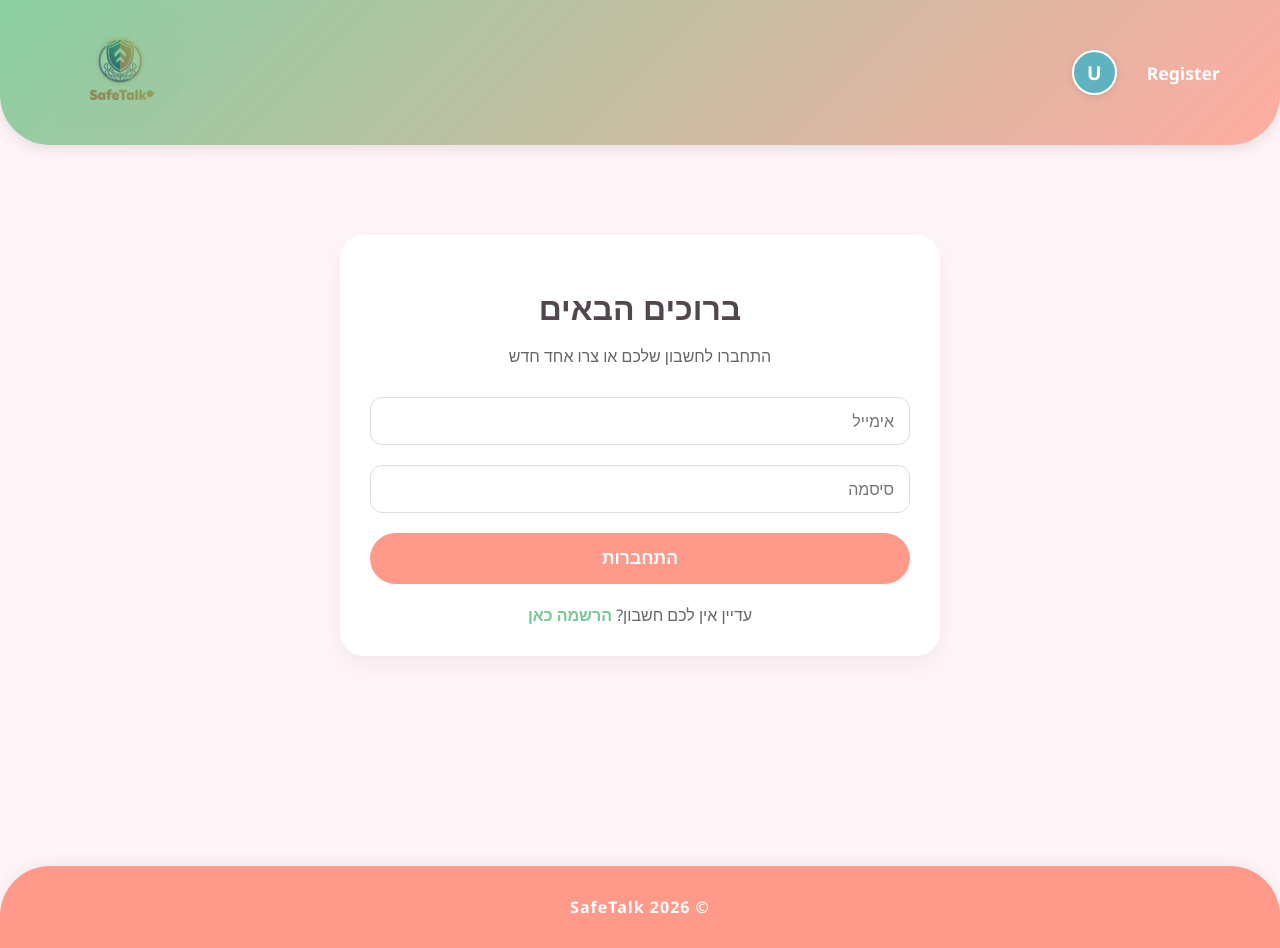
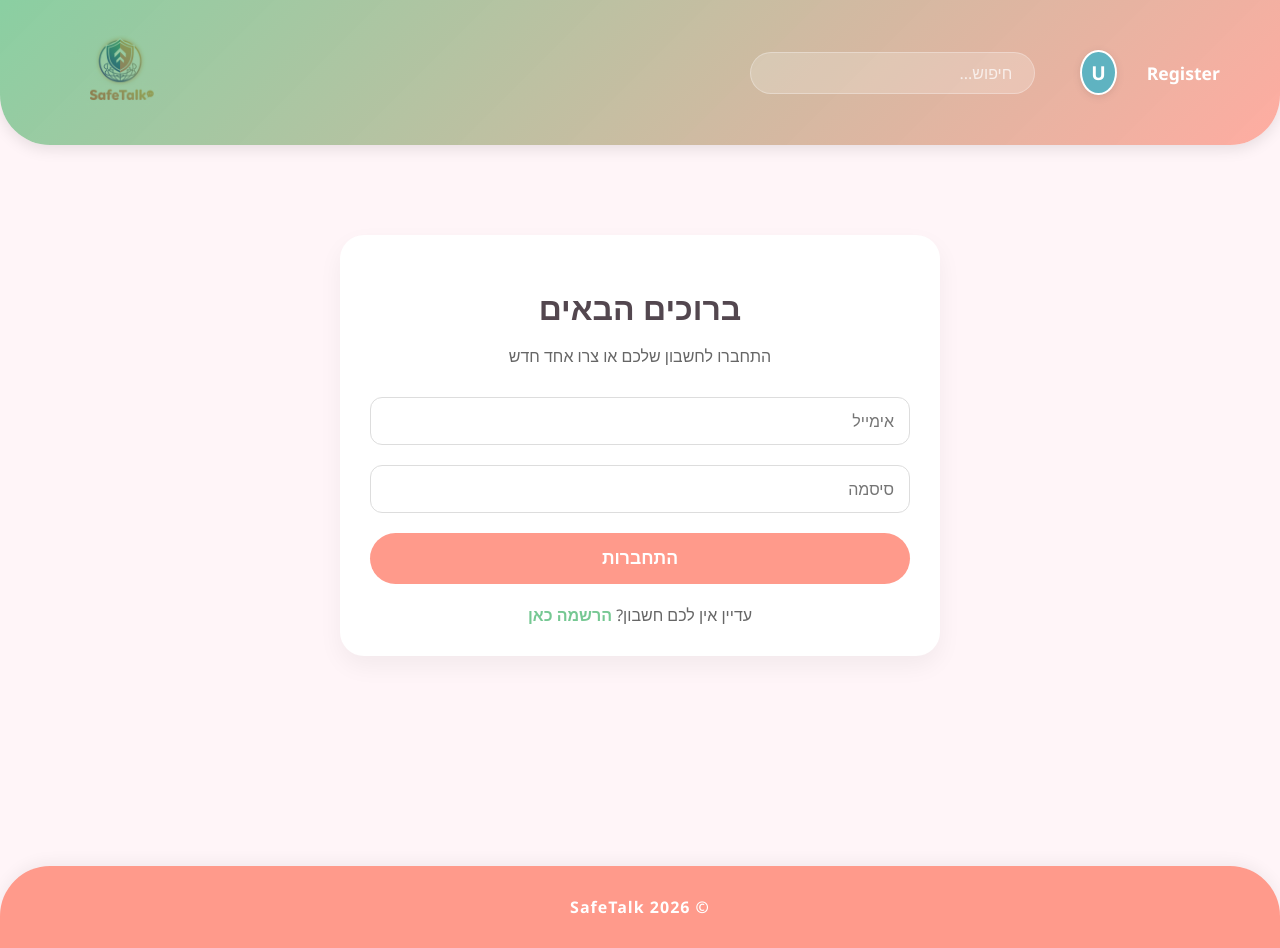
Before and after one commit to YochevedPhilip/safe-web-forum, a React (Vite) app in the folder client/: page /login in a window 1280 px wide. Built offline with nearby package versions, Linux system fonts and the light colour scheme; no server answers.

Commit message:
עיצוב מחדש של הפוסטים והוספת ריווחים

```diff
--- a/client/src/App.jsx
+++ b/client/src/App.jsx
@@ -15,13 +15,13 @@ import "./styles/global.css";
 import logo from "./assets/logo.png";
 
 import { AuthContext } from "./context/AuthContext.jsx";
-
+import { useState } from "react";
 function AppLayout() {
   const { user, logout } = useContext(AuthContext);
+  const [searchQuery, setSearchQuery] = useState("");
   const navigate = useNavigate();
   const location = useLocation();
   const pathname = location.pathname;
-
   const username = user?.username || localStorage.getItem("username") || "User";
 
   return (
@@ -50,28 +50,43 @@ function AppLayout() {
               Logout
             </button>
           )}
-
            {/* אווטאר */}
            <div className={styles.avatar} title={username}>
             {username.charAt(0).toUpperCase()}
+          </div>
+
+          <div className={styles.searchContainer}>
+  <input
+    type="text"
+    placeholder="חיפוש..."
+    className={styles.searchInput}
+    value={searchQuery} // מחבר את מה שרואים לזיכרון
+    onChange={(e) => setSearchQuery(e.target.value)} // מעדכן את הזיכרון בכל הקלדה
+  />
 </div>
         </nav>
       </header>
 
       {/* Main */}
       <main className={styles.main}>
+      <main className={styles.main}>
   <Routes>
-          <Route path="/" element={user ? <Home /> : <Navigate to="/login" />} />
+    {/* דף הבית - מקבל חיפוש */}
+    <Route path="/" element={user ? <Home searchQuery={searchQuery} /> : <Navigate to="/login" />} />
+
     <Route path="/login" element={<Login />} />
     <Route path="/register" element={<Register />} />
-          <Route path="/topics/:topicId" element={<TopicPage />} />
+
+    {/* דף נושא - השארנו רק שורה אחת שמעבירה את החיפוש */}
+    <Route path="/topics/:topicId" element={<TopicPage searchQuery={searchQuery} />} />
+
     <Route path="/topics/:topicId/create-post" element={<CreatePost />} />
     <Route path="/post-published" element={<PostPublished />} />
     <Route path="/error" element={<ErrorPost />} />
     <Route path="/posts/:postId" element={<PostPage />} />
     <Route path="/posts/:postId/comments" element={<PostPage />} />
-
   </Routes>
+</main>
       </main>
 
       {/* Footer */}
@@ -86,6 +101,7 @@ export default function App() {
   return (
     <BrowserRouter>
       <AppLayout />
+
     </BrowserRouter>
   );
 }
--- a/client/src/components/PostCard.jsx
+++ b/client/src/components/PostCard.jsx
@@ -1,5 +1,5 @@
 import PropTypes from "prop-types";
-
+import "../styles/global.css";
 export default function PostCard({ post, onOpen, onToggleLike }) {
   const postId = String(post.id ?? post._id);
 
--- a/client/src/pages/TopicPage.jsx
+++ b/client/src/pages/TopicPage.jsx
@@ -6,11 +6,10 @@ import PostCard from "../components/PostCard";
 import { topicsService } from "../services/topicsService";
 import { postsService } from "../services/postsService";
 import { likesService } from "../services/likesService";
-
+import styles from "../styles/App.module.css";
 const LIMIT = 10;
 
-const TopicPage = ({ searchQuery }) => {
-  const { topicId } = useParams();
+const TopicPage = ({ searchQuery = "" }) => {  const { topicId } = useParams();
   const navigate = useNavigate();
 
   const [topicTitle, setTopicTitle] = useState("");
@@ -146,9 +145,13 @@ const TopicPage = ({ searchQuery }) => {
 
           {!searchQuery && hasMore && (
             <div className="load-more-wrapper">
-              <button className="btn-mint" onClick={loadMore} disabled={loadingMore}>
-                {loadingMore ? "טוען עוד..." : "טען פוסטים נוספים"}
-              </button>
+              <button
+  className={styles['btn-mint']} // בגלל שיש מקף בשם, משתמשים בסוגריים מרובעים
+  onClick={loadMore}
+  disabled={loadingMore}
+>
+  {loadingMore ? "טוען עוד..." : "טען פוסטים נוספים"}
+</button>
             </div>
           )}
         </>
--- a/client/src/styles/App.module.css
+++ b/client/src/styles/App.module.css
@@ -40,9 +40,16 @@
   font-weight: 600;
   cursor: pointer;
   transition: all 0.3s ease;
+
+  /* --- הוספת השורות הבאות כדי לסדר את כפתור ה-Logout --- */
+  background: none;    /* מבטל רקע אפור */
+  border: none;        /* מבטל מסגרת */
+  padding: 0;          /* מבטל מרווח פנימי */
+  font-family: inherit; /* משתמש בפונט של האתר */
+  outline: none;       /* מבטל מסגרת כחולה בלחיצה */
 }
 
-/* אפקט קו תחתון ב-hover */
+/* אפקט קו תחתון ב-hover - עובד עכשיו גם על הכפתור וגם על הקישורים */
 .appLink::after {
   content: '';
   position: absolute;
@@ -61,7 +68,6 @@
 .appLink:hover {
   opacity: 0.8;
 }
-
 /* Avatar בצד ה־Nav */
 .avatar {
   width: 45px;
@@ -161,3 +167,94 @@
   bottom: 0;
   z-index: 1000;
 }
+.searchContainer {
+  display: flex;
+  align-items: center;
+  background-color: rgba(255, 255, 255, 0.2); /* שקיפות עדינה על רקע התפריט */
+  border-radius: 50px;
+  padding: 8px 20px;
+  flex: 0 1 350px; /* רוחב השורה */
+  border: 1px solid rgba(255, 255, 255, 0.3);
+  transition: all 0.3s ease;
+  margin: 0 15px;
+}
+
+.searchContainer:focus-within {
+  background-color: rgba(255, 255, 255, 0.9); /* הופך ללבן אטום כשלוחצים */
+  box-shadow: 0 4px 15px rgba(0, 0, 0, 0.1);
+  transform: translateY(-1px);
+}
+
+.searchInput {
+  border: none;
+  background: transparent;
+  width: 100%;
+  color: white; /* טקסט לבן כשהוא על הרקע הצבעוני */
+  font-family: inherit;
+  font-size: 1rem;
+  outline: none;
+}
+
+/* שינוי צבע ה-Placeholder (הטקסט הרמז) */
+.searchInput::placeholder {
+  color: rgba(255, 255, 255, 0.7);
+}
+
+.searchContainer:focus-within .searchInput {
+  color: var(--luxury-dark); /* טקסט כהה כשהרקע הופך ללבן */
+}
+
+.searchContainer:focus-within .searchInput::placeholder {
+  color: #aaa;
+}
+
+.searchIcon {
+  font-size: 1.1rem;
+  opacity: 0.7;
+  cursor: default;
+}
+.topicsGrid {
+  display: grid;
+  grid-template-columns: repeat(auto-fill, minmax(300px, 1fr));
+  gap: 25px;
+  margin-top: 30px;
+}
+.btn-mint {
+  background-color: #4fd1c5;
+  color: white;
+  border: none;
+  /* הקטנו מ-12px/24px ל-8px/18px */
+  padding: 8px 18px;
+  border-radius: 50px;
+  /* הקטנו את הפונט מ-1.1rem ל-0.9rem */
+  font-size: 0.9rem;
+  font-weight: 600;
+  cursor: pointer;
+  transition: all 0.3s ease;
+  box-shadow: 0 2px 4px rgba(0, 0, 0, 0.1); /* צל עדין יותר */
+}
+
+.btn-mint:hover {
+  background-color: #38b2ac;
+  transform: translateY(-1px); /* קפיצה קטנה יותר */
+  box-shadow: 0 4px 8px rgba(0, 0, 0, 0.12);
+}
+.btn-mint:disabled {
+  background-color: #cbd5e0;
+  cursor: not-allowed;
+}/* מרווח בין הפוסטים בתוך הרשימה */
+.posts-stack {
+  display: flex;
+  flex-direction: column;
+  gap: 30px; /* זה מה שיוצר את המרחק בין פוסט לפוסט */
+  margin-top: 30px;
+  margin-bottom: 50px;
+}
+
+/* אופציונלי: הוספת רווח נוסף לכותרת העמוד */
+.page-header {
+  display: flex;
+  justify-content: space-between;
+  align-items: center;
+  margin-bottom: 30px;
+}
--- a/client/src/styles/global.css
+++ b/client/src/styles/global.css
@@ -62,13 +62,20 @@ a {
   direction: rtl; /* מחזיר עברית לסדר הנכון */
 }
 
-.appLink {
+/* הוספנו את המילה button כדי שהעיצוב יתפוס גם על ה-Logout */
+.appLink, button.appLink {
   position: relative;
   color: white;
   font-size: 1.1em;
   font-weight: 600;
   cursor: pointer;
   transition: all 0.3s ease;
+
+  /* אלו השורות החדשות שחייבות להיות כאן: */
+  background: none;    /* מבטל את הרקע האפור של הכפתור */
+  border: none;        /* מבטל את המסגרת של הכפתור */
+  padding: 0;          /* מבטל מרווחים מיותרים */
+  font-family: inherit; /* גורם לפונט להיות זהה לכל התפריט */
 }
 
 .appLink::after {
```
Lines whose indentation alone changed are shown as unchanged.
